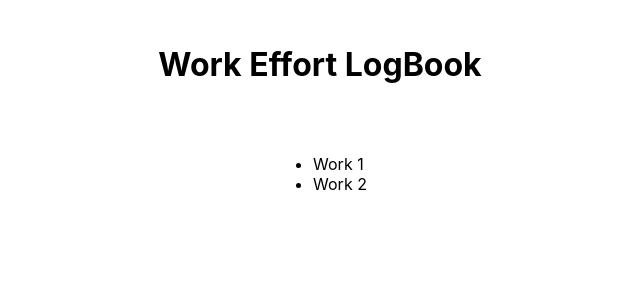
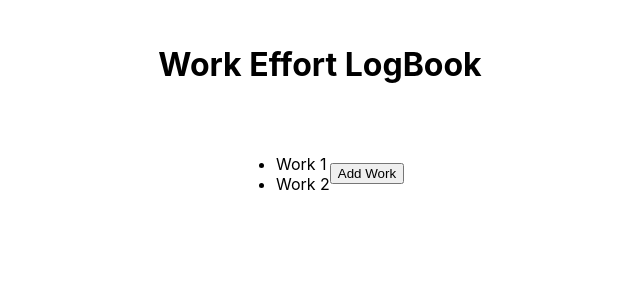
Before and after one commit to thomasandre84/work-effort-logbook, an Angular app in the folder ui/: page / in a window 1280 px wide. Shown: the top 300 px of the page, without its empty margins (320-960 px from the left). Built offline with nearby package versions, Linux system fonts and the light colour scheme.

Commit message:
add random work to worklist

```diff
--- a/ui/src/app/app.component.html
+++ b/ui/src/app/app.component.html
@@ -8,6 +8,7 @@
     </li>
   }
   </ul>
+  <button (click)="createWork()">Add Work</button>
 </main>
 
 <router-outlet />
--- a/ui/src/app/app.component.ts
+++ b/ui/src/app/app.component.ts
@@ -1,8 +1,9 @@
-import {Component, inject} from '@angular/core';
+import {Component} from '@angular/core';
 import { RouterOutlet } from '@angular/router';
 import { HeaderComponent } from './header/header.component';
 import {WorkService} from "./work.service";
 import {WorkComponent} from "./work/work.component";
+import {type work} from "./work.model";
 
 @Component({
   selector: 'app-root',
@@ -19,4 +20,12 @@ export class AppComponent {
   get works() {
     return this.workService.works;
   }
+
+  createWork() {
+
+    const id: string = Math.random().toString(36).substring(7);
+    const name : string = 'Work ' + id;
+    const work: work = {id: id, name: name, status: 'In Progress'};
+    this.workService.addWork(work);
+  }
 }
--- a/ui/src/app/work.service.ts
+++ b/ui/src/app/work.service.ts
@@ -10,14 +10,16 @@ export class WorkService {
   ]
 
   constructor() {
-    let works = localStorage.getItem('works');
+    const works = localStorage.getItem('works');
     if (works !== null) {
       this.workList = JSON.parse(works);
     }
   }
 
   addWork(work: work) {
+    console.log('addWork', work);
     this.workList.push(work);
+    console.log('workList', this.workList);
     localStorage.setItem('works', JSON.stringify(this.workList));
   }
 
```
